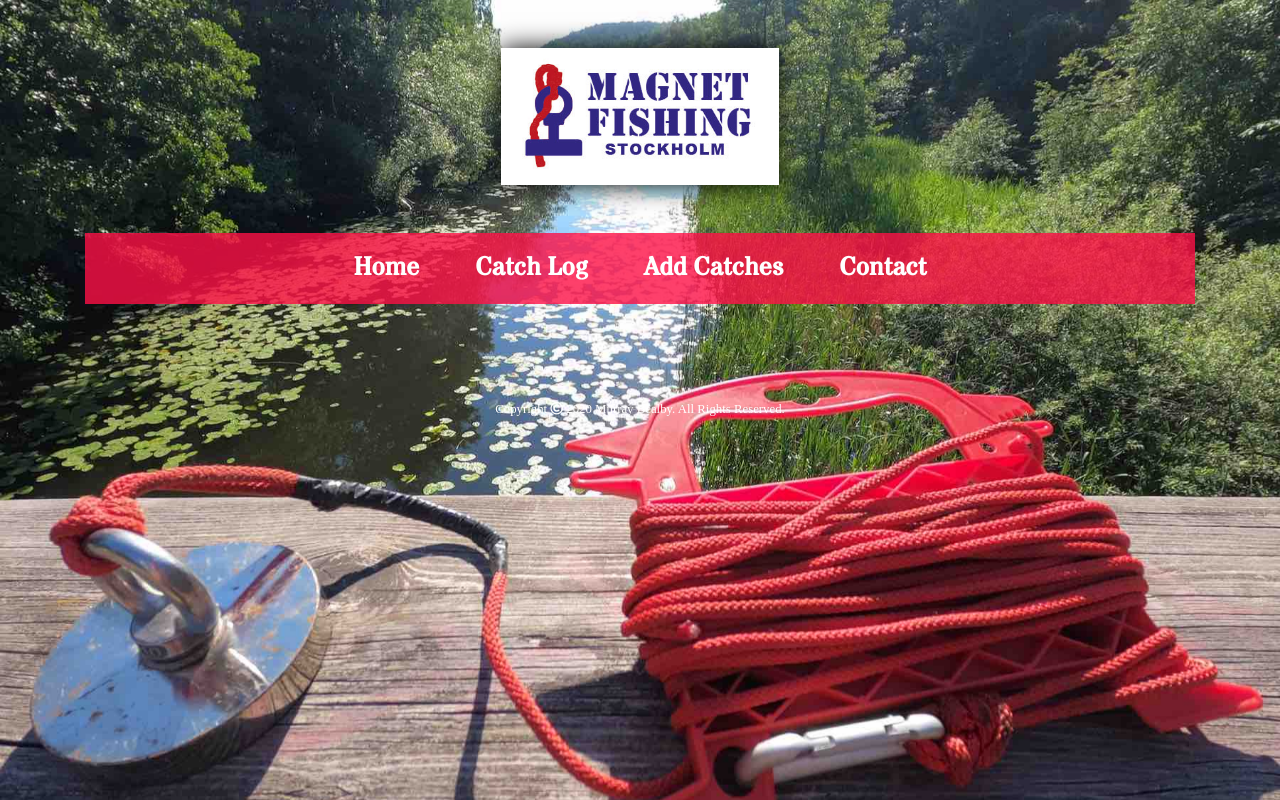
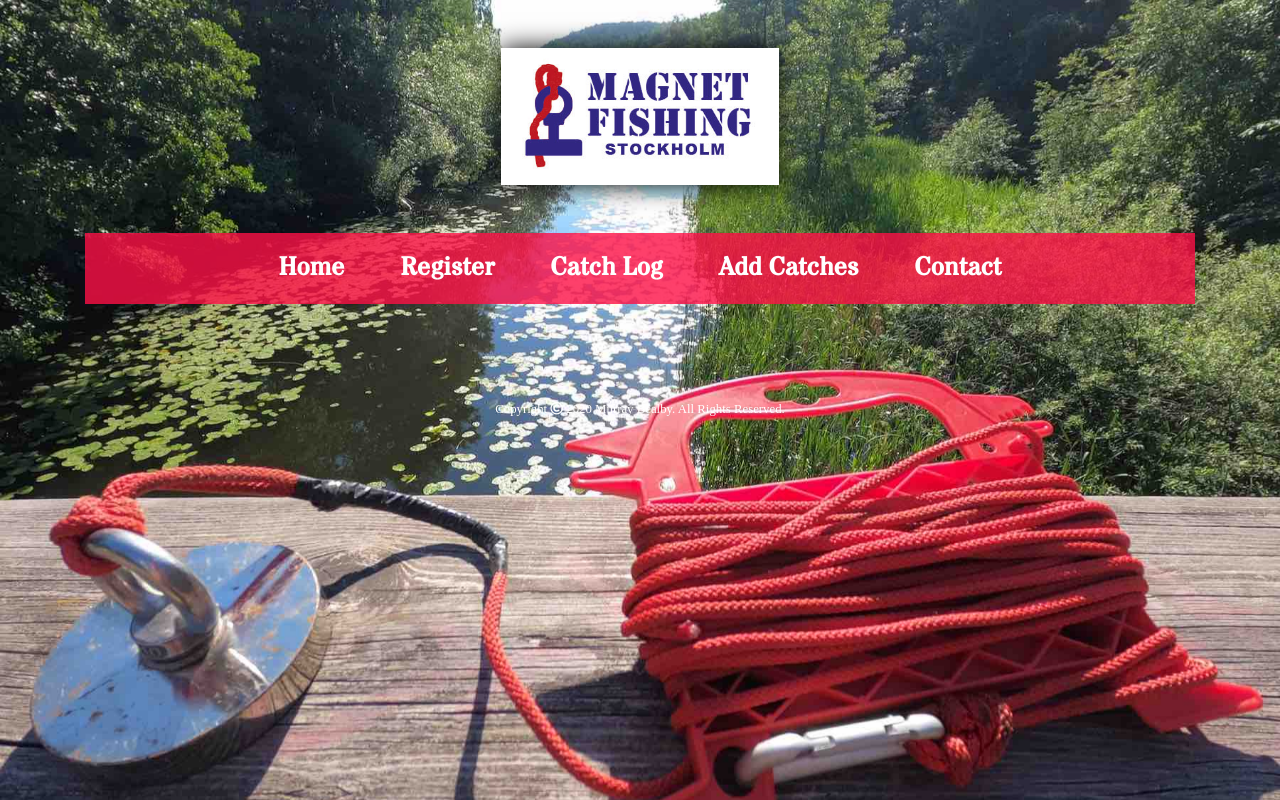
Before and after one commit to Bealby/magnet-catch-Flask-WIP, a Flask app: page /register in a window 1280 px wide. Run offline with Flask 2, Linux system fonts and the light colour scheme; some libraries are stand-ins or nearby versions.

Commit message:
Nav links for home and regester pages

```diff
--- a/templates/base.html
+++ b/templates/base.html
@@ -36,7 +36,8 @@
                     </button>
                     <div class="collapse navbar-collapse" id="navbarNavAltMarkup">
                         <div class="navbar-nav mx-auto">
-                            <a class="nav-item nav-link link-font pr-5" href="">Home<span class="sr-only">(current)</span></a>
+                            <a class="nav-item nav-link link-font pr-5" href="{{url_for('home')}}">Home<span class="sr-only">(current)</span></a>
+                            <a class="nav-item nav-link link-font pr-5" href="{{url_for('register')}}">Register</a>
                             <a class="nav-item nav-link link-font pr-5" href="">Catch Log</a>
                             <a class="nav-item nav-link link-font pr-5" href="">Add Catches</a>
                             <a class="nav-item nav-link link-font" href="">Contact</a>
```
